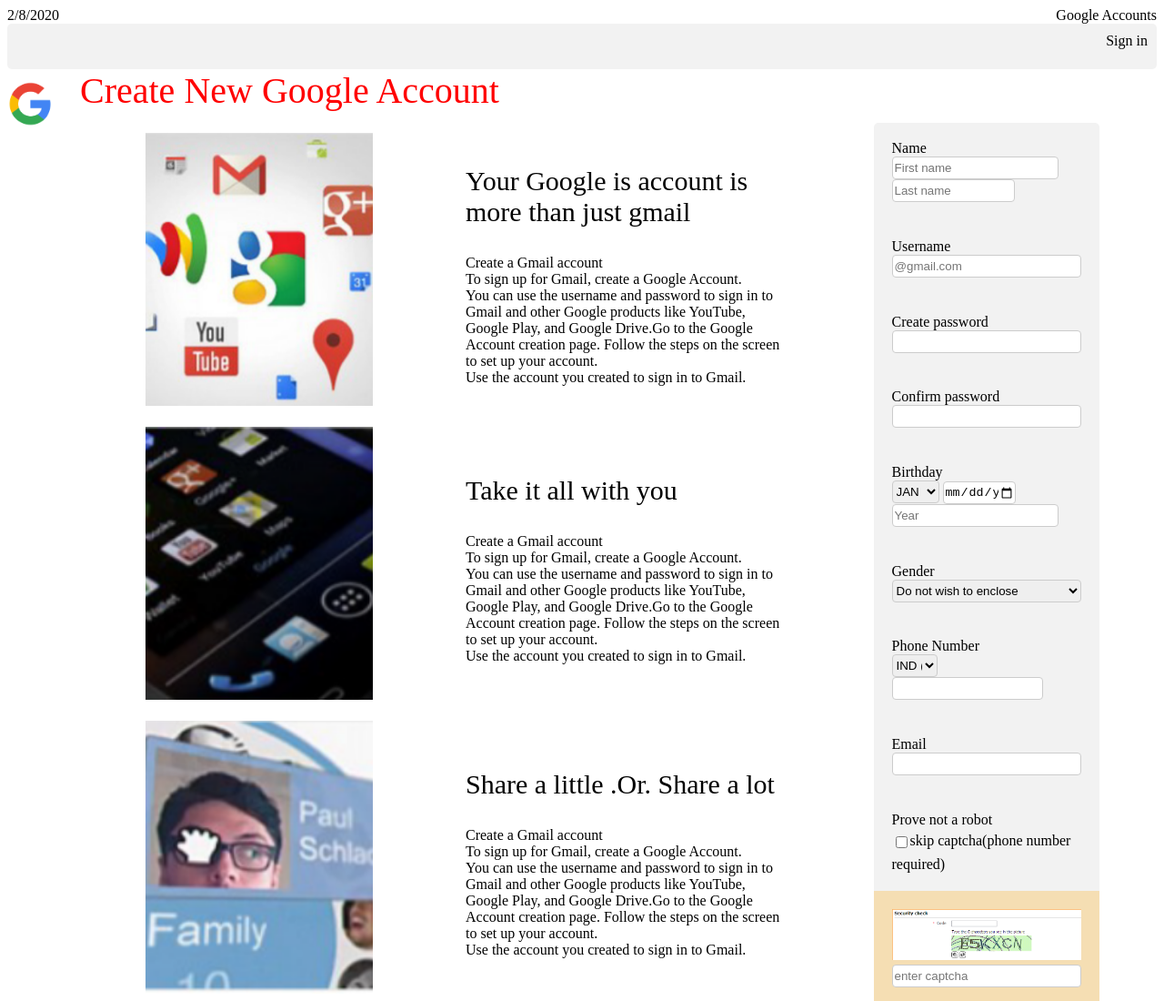
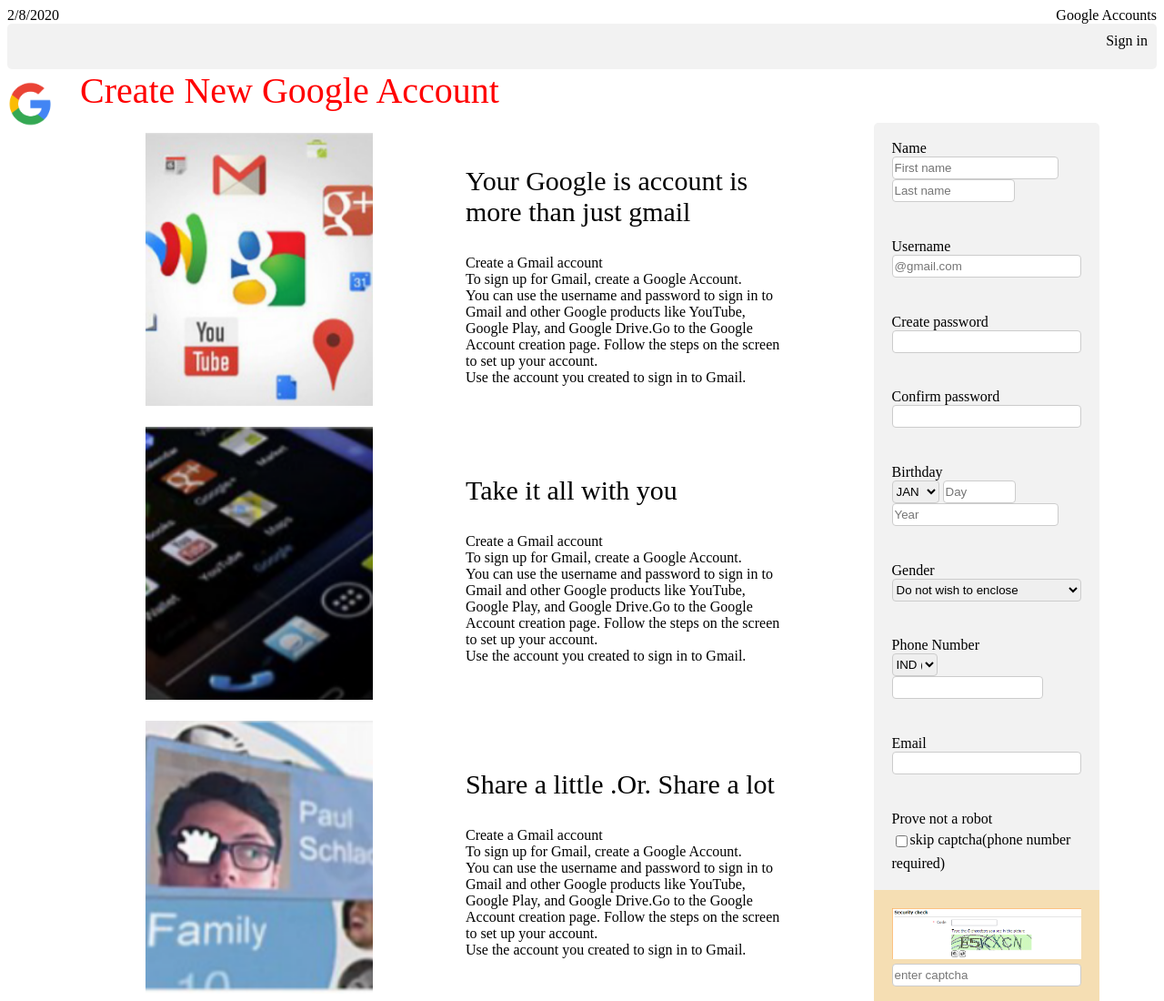
Before and after one commit to thisiscmsd/NCP, a plain HTML site: page Net Centric Programming/8-09-2020/index.html in a window 1280 px wide. Shown: the top 1100 px of the page at 91% size. Drawn offline with Linux system fonts and the light colour scheme.

Commit message:
completeasign2

```diff
--- a/Net Centric Programming/8-09-2020/index.html
+++ b/Net Centric Programming/8-09-2020/index.html
@@ -168,8 +168,8 @@
                             <option value=12>DEC</option>
 
                         </select>
-                        <input name="day" type="date" placeholder="Day" style="width: 80px;">
-                        <input name="year" type="number" placeholder="Year">
+                        <input name="date" type="number" placeholder="Day" min="1" max="31" style="width: 80px;">
+                        <input name="year" type="number" placeholder="Year" min="1" length=4>
                     </div>
                     <div class="fele">
                         <label>Gender</label></br>
```
